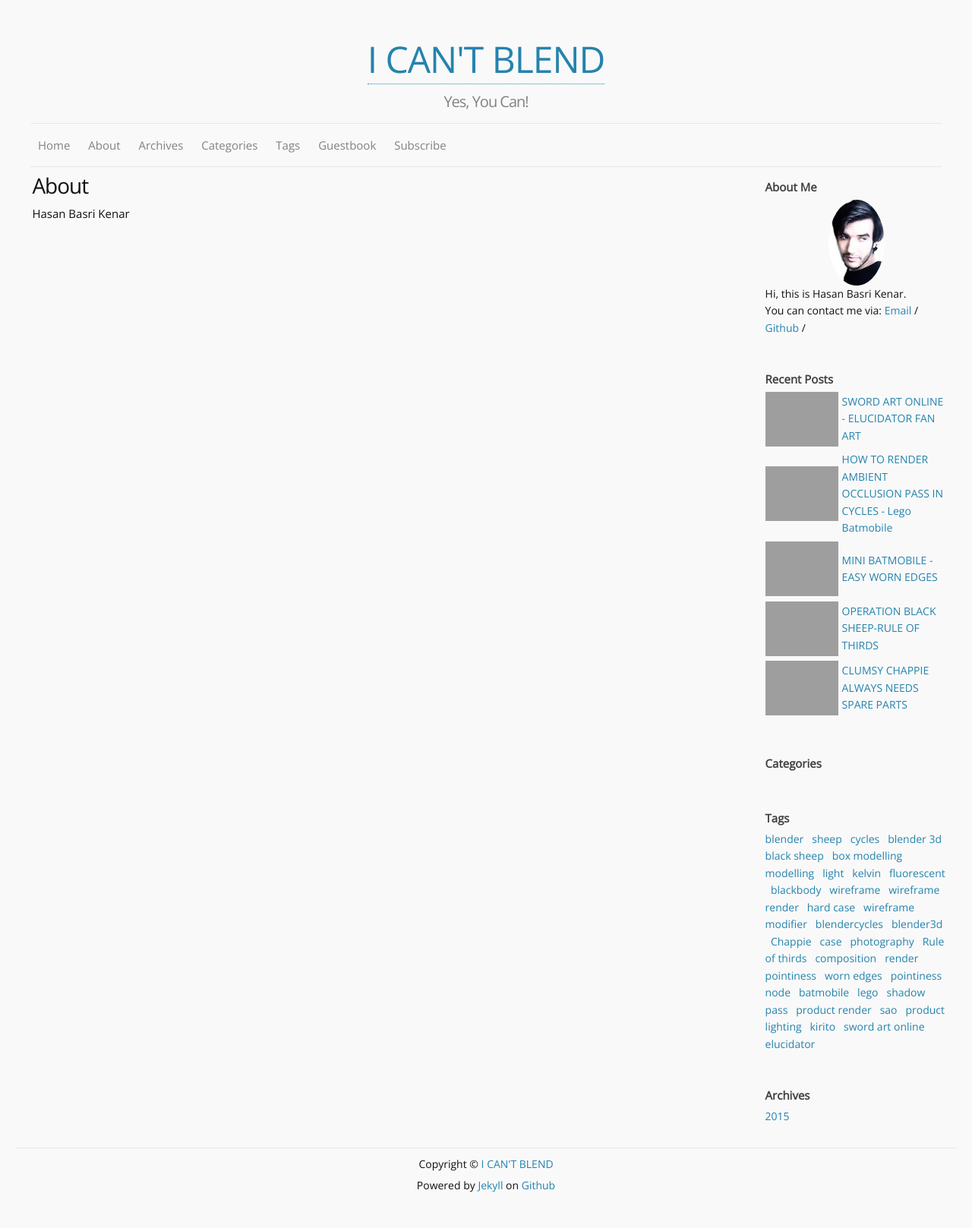
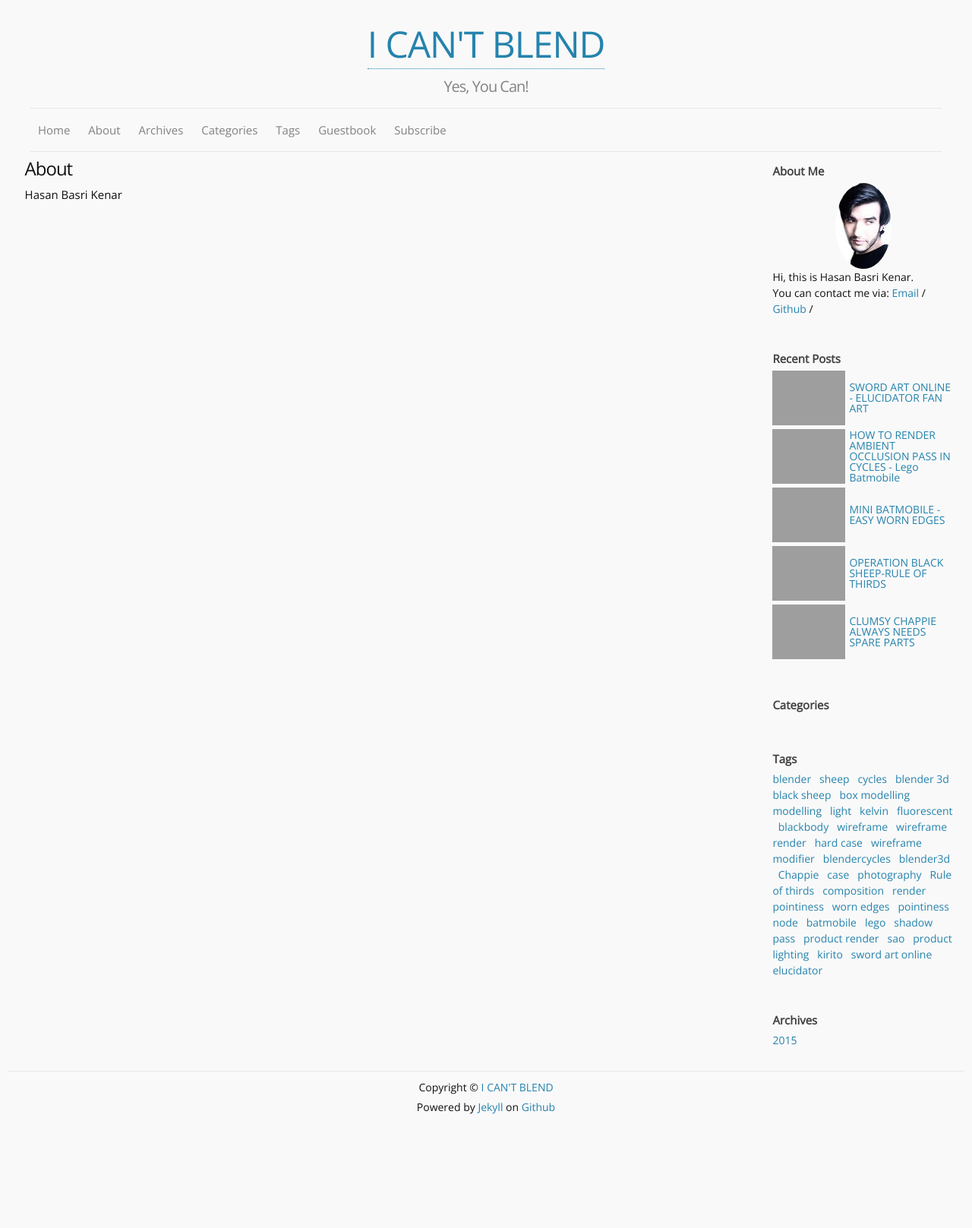
Before and after one commit to MASALART/icantblend, a Jekyll site: the page built from b_about.md, in a window 1280 px wide. Shown: the whole page at 76% size. Built offline with Jekyll 4.4.1, drawn with Linux system fonts in a browser that asks for light colours; nearby versions of some CDN libraries; after the commit the page ends 1493 px from its top, so only the background shows below that; grey boxes are pictures that could not be loaded.

Commit message:
Add date to post preview. CSS improvements.

```diff
--- a/_sass/_base.scss
+++ b/_sass/_base.scss
@@ -49,12 +49,8 @@
   max-width:         calc(#{$page-width} - (#{$spacing-unit} * 2));
   margin-right: auto;
   margin-left: auto;
-  padding-right: $spacing-unit;
-  padding-left: $spacing-unit;
   padding-top:30px;
 
-  margin-top:20px;
-  margin-bottom:30px;
 }
 
 /*for media*/
--- a/_sass/_extra.scss
+++ b/_sass/_extra.scss
@@ -46,20 +46,37 @@
 
 
 .home {
-    @include column-count(5);
     @include column-width(250px);
     @include column-gap(0px);
+
+    .post {
+        display: inline-block;
+        box-shadow: 1px 1px 5px #666;
+        margin: 10px;
+        .post-banner {
+            position: relative;
+            .post-date {
+                position: absolute;
+                color: #fff;
+                font-weight: 900;
+                font-size: 80%;
+                background-color: rgba(0,0,0,.3);
+                padding: 0 2px;
+                top: 0px;
+                left: 0px;
+            }
+        }
+        &:hover {
+            box-shadow: 1px 1px 5px #246;
+        }
+    }
 }
 
 .recent-title {
     padding-left: 5px;
+    line-height: 1;
 }
 
-.home .post {
-    display: inline-block;
-    box-shadow: 1px 1px 5px #666;
-    margin: 10px;
-}
 
 .post-container .post {
     max-width: 640px;
--- a/_sass/_layout.scss
+++ b/_sass/_layout.scss
@@ -158,30 +158,29 @@
   color: $grey-color;
 }
 
-.post-link {
-  display: block;
-  font-size: 38px;//42px;
+a.post-link {
+    display: block;
+    text-decoration: none;
+    color: #111;
 }
-
 
 
 /**
  * Posts
  */
 .post-header {
-  margin-bottom: $spacing-unit;
   time{
       margin-left: 0px;
       font-style: normal;
-
   }
 }
 
+.post header, .post article  {
+  margin: 0 10px 10px;
+}
+
 .post-title {
-  margin-left: 10px;
-  margin-right: 10px;
-
-  font-size: 28px;//38px;
+  font-size: 24px;//38px;
   letter-spacing: -1px;
   line-height: 1;
 }
@@ -212,8 +211,7 @@
 
 
 .post-content {
-  margin-left: 10px;
-  margin-right: 10px;
+  margin: 0 10px 10px 10px;
 
   p { padding:$spacing-unit/5 0; }
   //margin-bottom: $spacing-unit;
--- a/stylesheets/main.scss
+++ b/stylesheets/main.scss
@@ -7,7 +7,7 @@
 $base-font-family: 'Open Sans', Helvetica, Arial, sans-serif !important;
 $base-font-size:   15px;
 $small-font-size:  $base-font-size * 0.875;
-$base-line-height: 1.5em;
+$base-line-height: 1.4em;
 
 $spacing-unit:     10px;
 
```
Also changed, not shown: index.html (+6 -3 lines).
